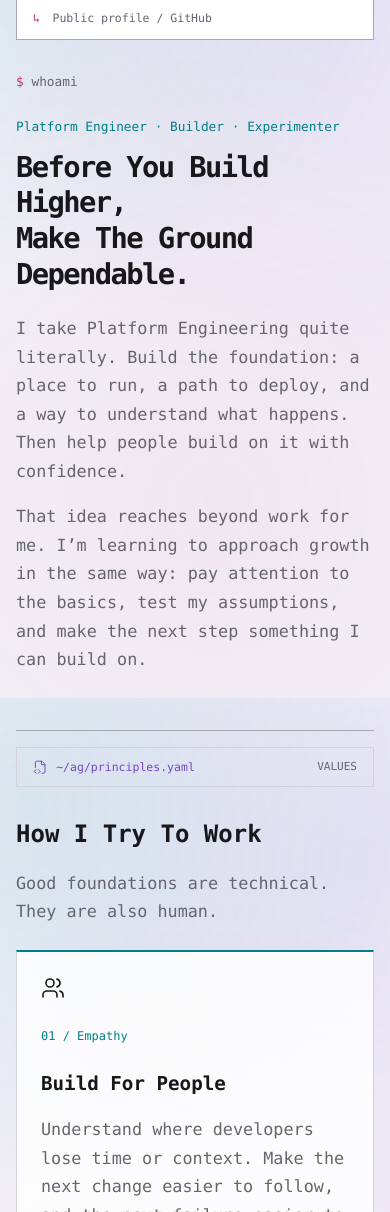
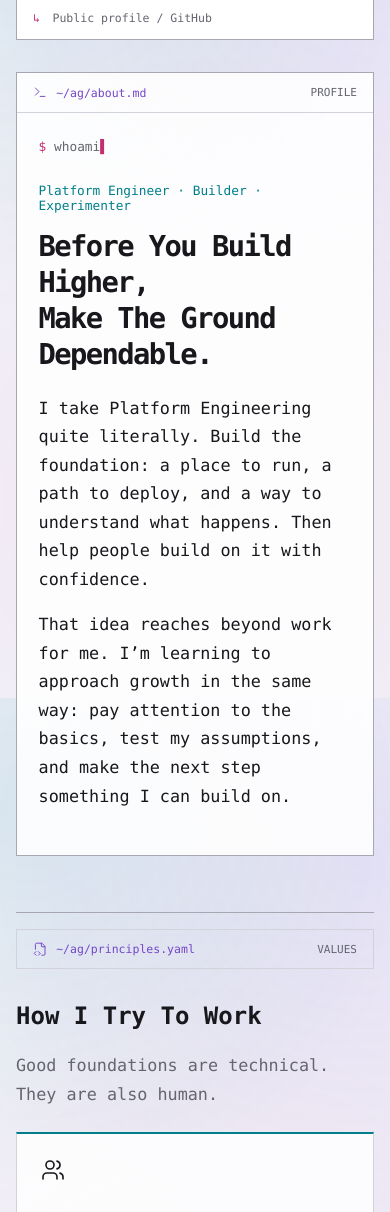
Before and after one commit to ANISHG-26/ANISHG-26.github.io, a Jekyll site: the page built from about.html, in a window 390 px wide and 1400 px high, scrolled down 914 px, cut to the strip 188-1400 px from the top of the window. Built offline with Jekyll 4.4.1, drawn with Linux system fonts in a browser that asks for light colours; nearby versions of some CDN libraries.

Commit message:
feat: animate about profile terminal

```diff
--- a/about.html
+++ b/about.html
@@ -10,12 +10,17 @@
     <img src="https://github.com/ANISHG-26.png?size=640" alt="Anish George" width="640" height="640">
     <figcaption><span class="prompt-mark">↳</span> Public profile / GitHub</figcaption>
   </figure>
-  <div class="about-profile-copy">
-    <p class="command-line"><span class="prompt-mark">$</span> whoami</p>
-    <p class="about-role">Platform Engineer · Builder · Experimenter</p>
-    <h2>Before You Build Higher,<br>Make The Ground Dependable.</h2>
-    <p>I take Platform Engineering quite literally. Build the foundation: a place to run, a path to deploy, and a way to understand what happens. Then help people build on it with confidence.</p>
-    <p>That idea reaches beyond work for me. I’m learning to approach growth in the same way: pay attention to the basics, test my assumptions, and make the next step something I can build on.</p>
+  <div class="about-profile-terminal">
+    <div class="terminal-window-bar"><span><i data-lucide="terminal" aria-hidden="true"></i> ~/ag/about.md</span><span class="file-type">PROFILE</span></div>
+    <div class="about-profile-copy">
+      <p class="command-line"><span class="prompt-mark">$</span> <span data-about-command>whoami</span><span class="terminal-caret" aria-hidden="true">▌</span></p>
+      <div class="about-reveal">
+        <p class="about-role">Platform Engineer · Builder · Experimenter</p>
+        <h2>Before You Build Higher,<br>Make The Ground Dependable.</h2>
+        <p>I take Platform Engineering quite literally. Build the foundation: a place to run, a path to deploy, and a way to understand what happens. Then help people build on it with confidence.</p>
+        <p>That idea reaches beyond work for me. I’m learning to approach growth in the same way: pay attention to the basics, test my assumptions, and make the next step something I can build on.</p>
+      </div>
+    </div>
   </div>
 </section>
 <section class="principles-section" aria-labelledby="principles-title">
--- a/assets/css/portfolio.css
+++ b/assets/css/portfolio.css
@@ -111,12 +111,15 @@
 .interior-intro h1 { font-size: clamp(2rem, 4.5vw, 3.5rem); letter-spacing: -.055em; margin-bottom: 1rem; }
 .interior-intro > p:last-child { color: var(--muted-foreground); max-width: 44rem; margin-bottom: 0; }
 .interior-content { padding-top: 2.8rem; }
-.about-profile { display: grid; grid-template-columns: minmax(12rem, .4fr) minmax(0, 1fr); gap: clamp(2rem, 5vw, 5rem); align-items: center; padding-bottom: 3.5rem; border-bottom: 1px solid var(--border-strong); }
-.about-portrait { margin: 0; border: 1px solid var(--border-strong); border-top: 2px solid var(--cyan); background: var(--surface); }
+.about-profile { display: grid; grid-template-columns: minmax(15rem, .52fr) minmax(0, 1.48fr); gap: clamp(2rem, 4vw, 4rem); align-items: stretch; padding-bottom: 3.5rem; border-bottom: 1px solid var(--border-strong); }
+.about-portrait { display: flex; flex-direction: column; margin: 0; border: 1px solid var(--border-strong); border-top: 2px solid var(--cyan); background: var(--surface); }
 .about-portrait img { display: block; width: 100%; aspect-ratio: 1; object-fit: cover; }
 .about-portrait figcaption { padding: .75rem 1rem; border-top: 1px solid var(--border); color: var(--muted-foreground); font: .72rem/1.6 var(--font-code); }
 .about-portrait figcaption .prompt-mark { margin-right: .35rem; }
-.about-profile-copy { min-width: 0; }
+.about-profile-terminal { min-width: 0; border: 1px solid var(--border-strong); background: color-mix(in srgb, var(--surface) 90%, transparent); }
+.about-profile-copy { min-width: 0; padding: 1.5rem 1.35rem 1.75rem; font-family: var(--font-code); text-align: left; }
+.about-sequence-pending .about-reveal { opacity: 0; transform: translateY(.35rem); }
+.about-reveal { transition: opacity .35s ease, transform .35s ease; }
 .about-role { margin-bottom: 1rem; color: var(--cyan); font: .8rem var(--font-code); }
 .about-profile-copy h2 { max-width: 20ch; margin-bottom: 1.3rem; font-size: clamp(1.8rem, 3.4vw, 3rem); letter-spacing: -.055em; }
 .about-profile-copy > p:not(.command-line):not(.about-role) { max-width: 55ch; color: var(--muted-foreground); }
--- a/assets/js/theme.js
+++ b/assets/js/theme.js
@@ -69,3 +69,21 @@
   };
   window.setTimeout(typeCommand, 420);
 }
+const aboutCommand = document.querySelector('[data-about-command]');
+const aboutReveal = document.querySelector('.about-reveal');
+const aboutProfile = document.querySelector('.about-profile');
+if (aboutCommand && aboutReveal && aboutProfile && !reducedMotion.matches) {
+  const command = aboutCommand.textContent;
+  aboutCommand.textContent = '';
+  document.documentElement.classList.add('about-sequence-pending');
+  let index = 0;
+  const typeAboutCommand = () => {
+    aboutCommand.textContent = command.slice(0, ++index);
+    if (index < command.length) window.setTimeout(typeAboutCommand, 80);
+    else window.setTimeout(() => {
+      aboutProfile.classList.add('is-executed');
+      document.documentElement.classList.remove('about-sequence-pending');
+    }, 480);
+  };
+  window.setTimeout(typeAboutCommand, 420);
+}
```
Also changed, not shown: docs/design-contract.md (+7 -0 lines).
